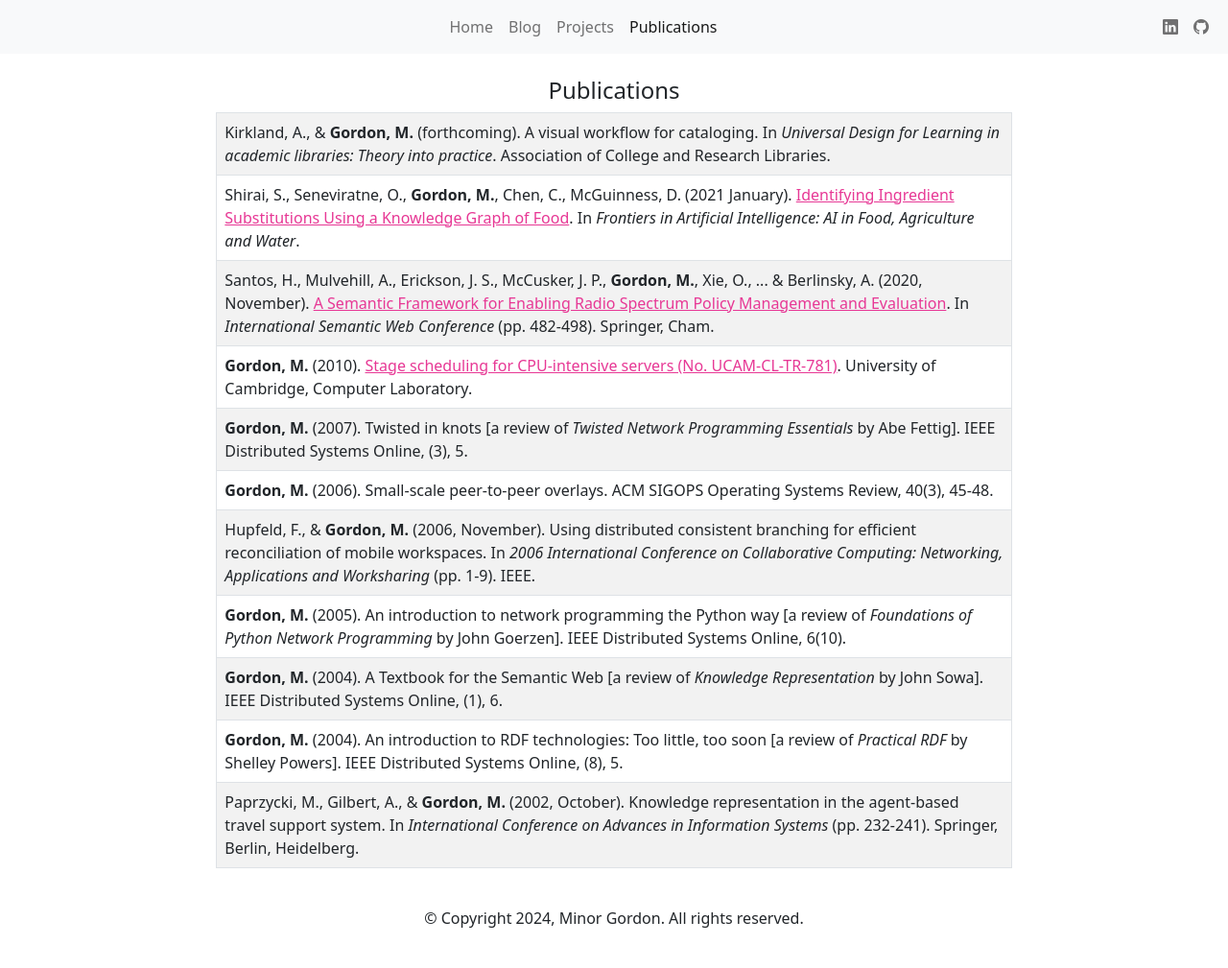
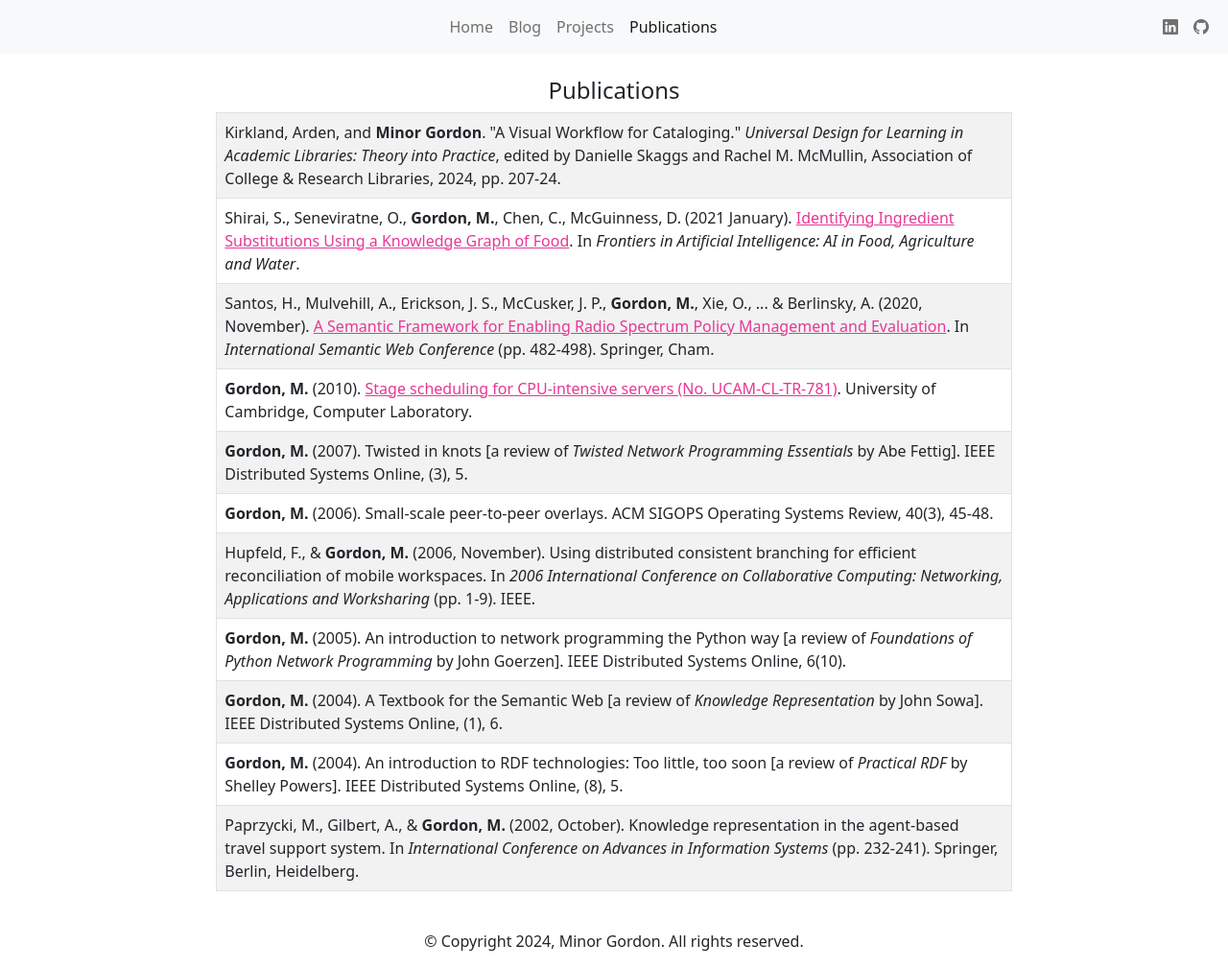
Before and after one commit to minorg/minorgordon.net, a Jekyll site: the page built from publications.html, in a window 1280 px wide. Shown: the whole page at 96% size. Built offline with Jekyll 4.4.1, drawn with Linux system fonts in a browser that asks for light colours; nearby versions of some CDN libraries; before the commit the page ends 985 px from its top, so only the background shows below that.

Commit message:
update publications

```diff
--- a/publications.html
+++ b/publications.html
@@ -8,7 +8,7 @@ title: Publications
             <h4 class="text-center">Publications</h4>
             <table class="table table-bordered table-striped">
                 <tbody>
-                    <tr><td>Kirkland, A., & <b>Gordon, M.</b> (forthcoming). A visual workflow for cataloging. In <i>Universal Design for Learning in academic libraries: Theory into practice</i>. Association of College and Research Libraries.</td></tr>
+                    <tr><td>Kirkland, Arden, and <b>Minor Gordon</b>. "A Visual Workflow for Cataloging." <i>Universal Design for Learning in Academic Libraries: Theory into Practice</i>, edited by Danielle Skaggs and Rachel M. McMullin, Association of College & Research Libraries, 2024, pp. 207-24.</td></tr>
                     <tr><td>Shirai, S., Seneviratne, O., <b>Gordon, M.</b>, Chen, C., McGuinness, D. (2021 January). <a href="https://www.frontiersin.org/articles/10.3389/frai.2020.621766/full">Identifying Ingredient Substitutions Using a Knowledge Graph of Food</a>. In <i>Frontiers in Artificial Intelligence: AI in Food, Agriculture and Water</i>.</td></tr>
                     <tr><td>Santos, H., Mulvehill, A., Erickson, J. S., McCusker, J. P., <b>Gordon, M.</b>, Xie, O., ... & Berlinsky, A. (2020, November). <a href="https://link.springer.com/chapter/10.1007/978-3-030-62466-8_30">A Semantic Framework for Enabling Radio Spectrum Policy Management and Evaluation</a>. In <i>International Semantic Web Conference</i> (pp. 482-498). Springer, Cham.</td></tr>
                     <tr><td><b>Gordon, M.</b> (2010). <a href="https://www.cl.cam.ac.uk/techreports/UCAM-CL-TR-781.pdf">Stage scheduling for CPU-intensive servers (No. UCAM-CL-TR-781)</a>. University of Cambridge, Computer Laboratory.</td></tr>
```
